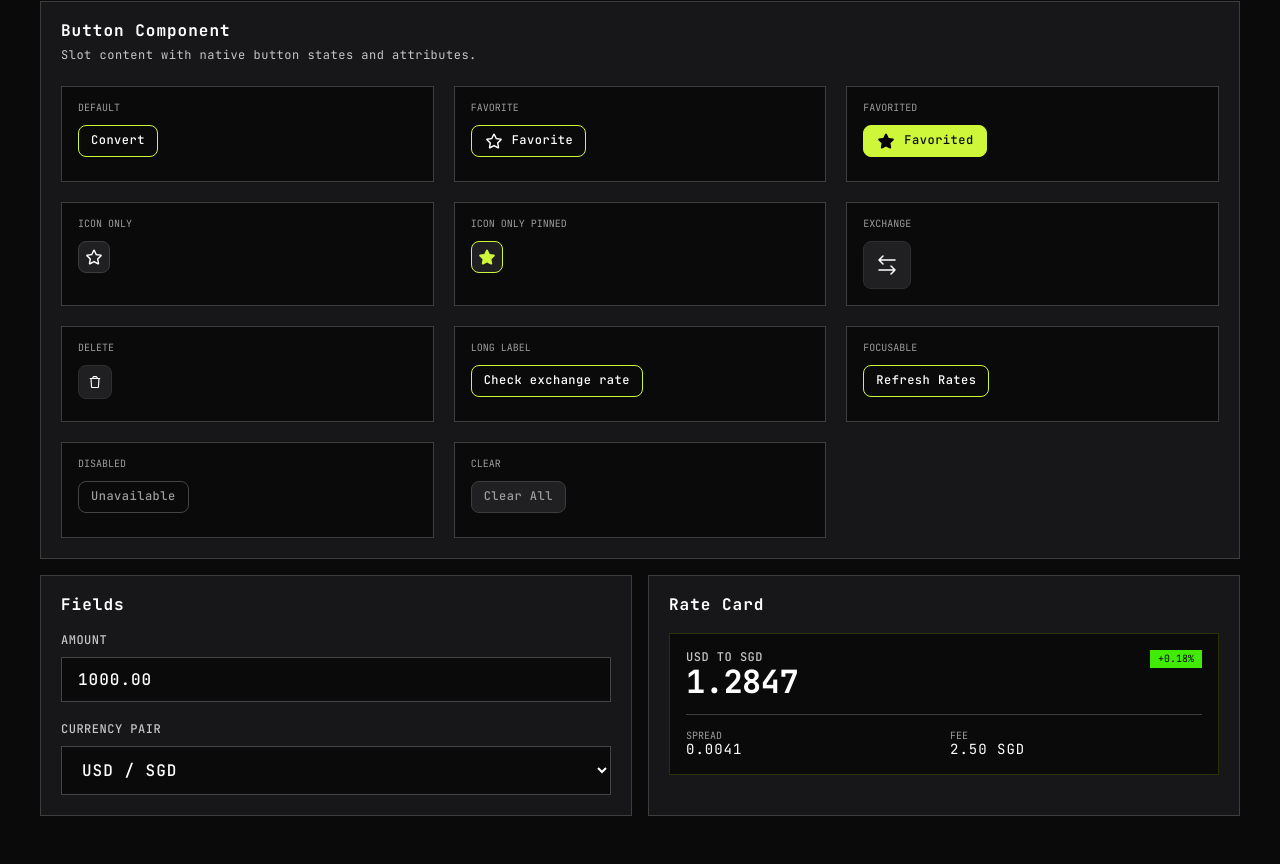
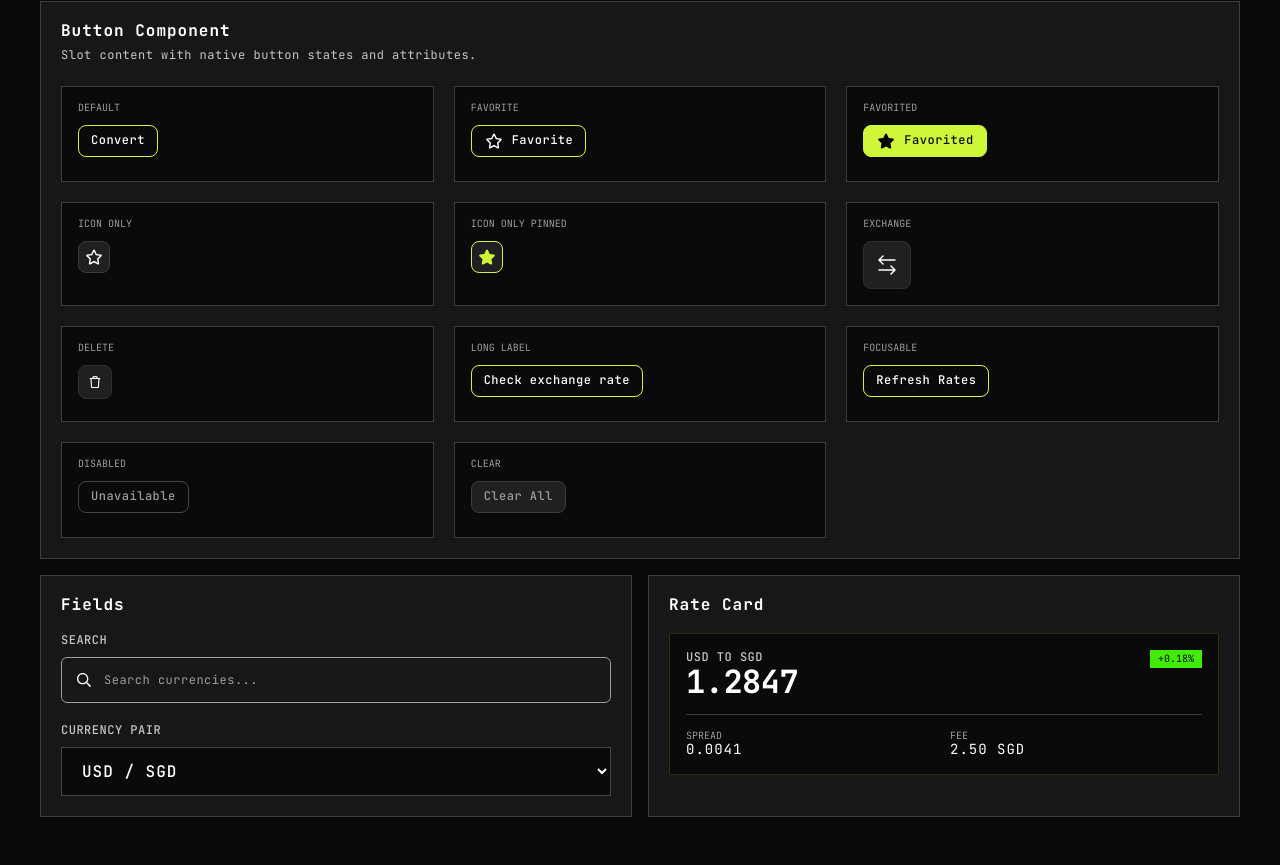
Before and after one commit to brandeth/foreign-exchange-checker, a Nuxt app: page /design-system in a window 1280 px wide. Shown: the part 1802-2667 px from the top of the page. Built offline with nearby package versions, Linux system fonts and the light colour scheme.

Commit message:
# Input Component
Create Input component.

```diff
--- /dev/null
+++ b/app/components/Input.vue
@@ -0,0 +1,61 @@
+<script setup lang="ts">
+defineOptions({
+  inheritAttrs: false,
+})
+
+const props = defineProps<{
+  modelValue?: string | number
+}>()
+
+const attrs = useAttrs()
+
+const inputValue = computed(() => props.modelValue ?? attrs.value)
+
+defineEmits<{
+  'update:modelValue': [value: string]
+}>()
+</script>
+
+<template>
+  <div class="fx-input">
+    <span v-if="$slots.icon" class="fx-input__icon" aria-hidden="true">
+      <slot name="icon" />
+    </span>
+
+    <input
+      v-bind="$attrs"
+      :value="inputValue"
+      class="fx-input__control"
+      @input="$emit('update:modelValue', ($event.target as HTMLInputElement).value)"
+    >
+  </div>
+</template>
+
+<style scoped>
+@reference "~/assets/css/main.css";
+
+.fx-input {
+  @apply flex h-[46px] w-full items-center gap-[10px] rounded-[6px] border border-fx-neutral-200 bg-transparent p-3 text-preset-5 text-fx-neutral-50 transition-colors duration-200 ease-in-out;
+}
+
+.fx-input:focus-within {
+  @apply border-fx-lime-500;
+}
+
+.fx-input__icon {
+  @apply flex size-5 shrink-0 items-center justify-center text-fx-neutral-50;
+}
+
+.fx-input__icon :deep(img),
+.fx-input__icon :deep(svg) {
+  @apply size-5 shrink-0;
+}
+
+.fx-input__icon :deep(svg) {
+  @apply text-fx-neutral-50;
+}
+
+.fx-input__control {
+  @apply min-w-0 flex-1 bg-transparent text-inherit outline-none placeholder:text-fx-neutral-200;
+}
+</style>
--- a/app/pages/design-system.vue
+++ b/app/pages/design-system.vue
@@ -2,6 +2,7 @@
 import deleteIcon from '~/assets/images/delete.svg'
 import deleteFilledIcon from '~/assets/images/delete-filled.svg'
 import exchangeIcon from '~/assets/images/exchange-icon.svg'
+import searchIcon from '~/assets/images/search.svg'
 import starFilledIcon from '~/assets/images/star-filled.svg'
 import starIcon from '~/assets/images/star.svg'
 
@@ -188,11 +189,12 @@ const typePresets = [
           <article class="flex flex-col gap-5 border border-fx-neutral-400 bg-fx-neutral-700 p-5">
             <h3 class="text-preset-3-bold">Fields</h3>
             <label class="grid gap-2">
-              <span class="text-preset-5-medium uppercase text-fx-neutral-100">Amount</span>
-              <input
-                value="1000.00"
-                class="text-preset-3-medium w-full border border-fx-neutral-300 bg-fx-neutral-900 px-4 py-3 text-fx-neutral-50 outline-none transition focus:border-fx-lime-500 focus:ring-2 focus:ring-fx-lime-500/35"
-              >
+              <span class="text-preset-5-medium uppercase text-fx-neutral-100">Search</span>
+              <Input placeholder="Search currencies...">
+                <template #icon>
+                  <img :src="searchIcon" alt="">
+                </template>
+              </Input>
             </label>
             <label class="grid gap-2">
               <span class="text-preset-5-medium uppercase text-fx-neutral-100">Currency Pair</span>
```
Also changed, not shown: app/assets/images/search.svg (added).
